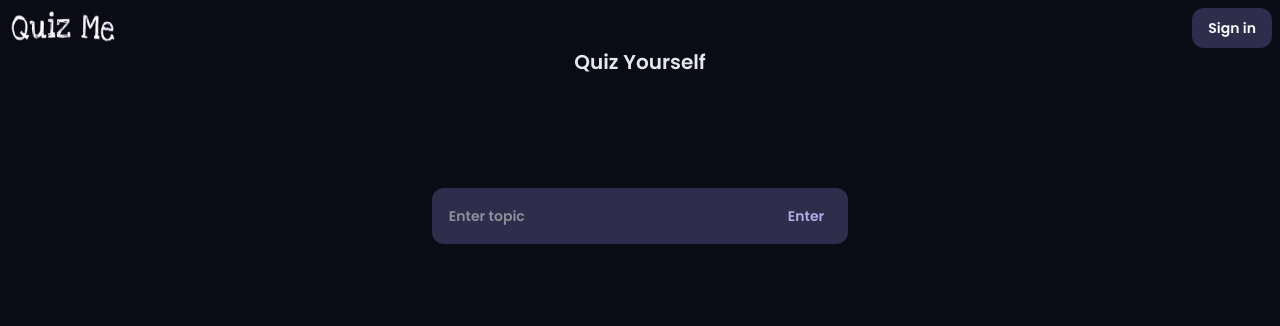
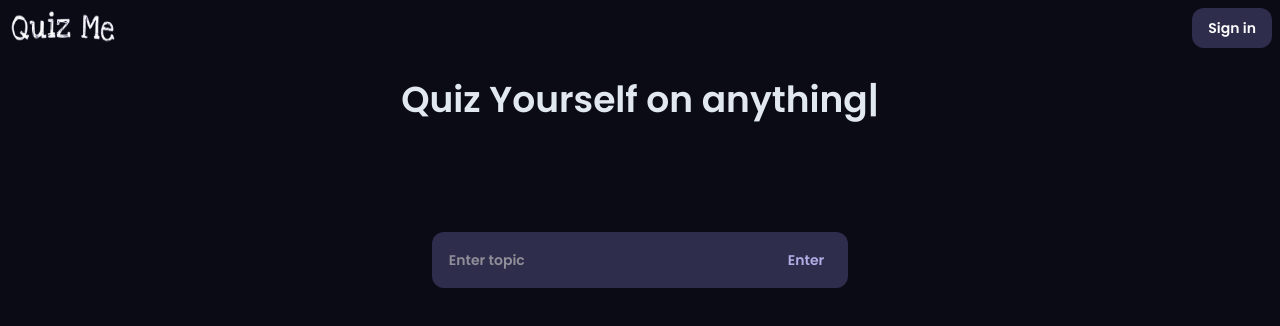
Before and after one commit to FaYMan2/quizer, a Next.js app: page /dashboard in a window 1280 px wide. Shown: the top 326 px of the page. Built offline with nearby package versions, Linux system fonts and the light colour scheme; no server answers.

Commit message:
REFACTORING

```diff
--- a/src/app/dashboard/page.tsx
+++ b/src/app/dashboard/page.tsx
@@ -5,7 +5,7 @@ import { useState } from "react";
 import { useRouter } from "next/navigation";
 import toast,{Toaster} from 'react-hot-toast'
 import { TypeAnimation } from 'react-type-animation';
-import { Type } from "lucide-react";
+
 
 export default function Home() {
   const router = useRouter();
@@ -54,20 +54,23 @@ export default function Home() {
   };
 
   return (
-    <main className="flex min-h-screen flex-col items-center justify-auto gap-28">
+    <main className="flex min-h-screen flex-col items-center justify-auto gap-28 m-8 ">
       <Toaster
         position="bottom-center"
         reverseOrder={false}
       />
-      <TypeAnimation className="text-xl text-slate-200"
+      <TypeAnimation className="text-4xl text-slate-200"
         sequence={[
           'Test yourself',
-          1000,
+          750,
           'Quiz Yourself',
-          1000
+          500,
+          'Quiz Yourself on anything',
+          750
       ]}
         repeat={0}
-        cursor = {false}
+        cursor = {true}
+        wrapper={'b'}
      />
 
       <Form
--- a/src/components/Form.tsx
+++ b/src/components/Form.tsx
@@ -2,7 +2,7 @@ import { Input } from "./ui/input";
 import { Button } from "./ui/button";
 import { Dispatch, SetStateAction } from "react";
 import { Spinner } from "./ui/loader";
-import { motion } from "framer-motion";
+
 
 type Props = {
   inputText: string;
@@ -20,7 +20,7 @@ export default function Form(props: Props) {
   return (
   !props.isLoading ?
     <form
-      className="flex bg-secondary rounded-xl gap-6 w-160 "
+      className="flex bg-secondary rounded-xl gap-6 w-160"
       onSubmit={props.handleSubmit}
     >
       <Input
```
